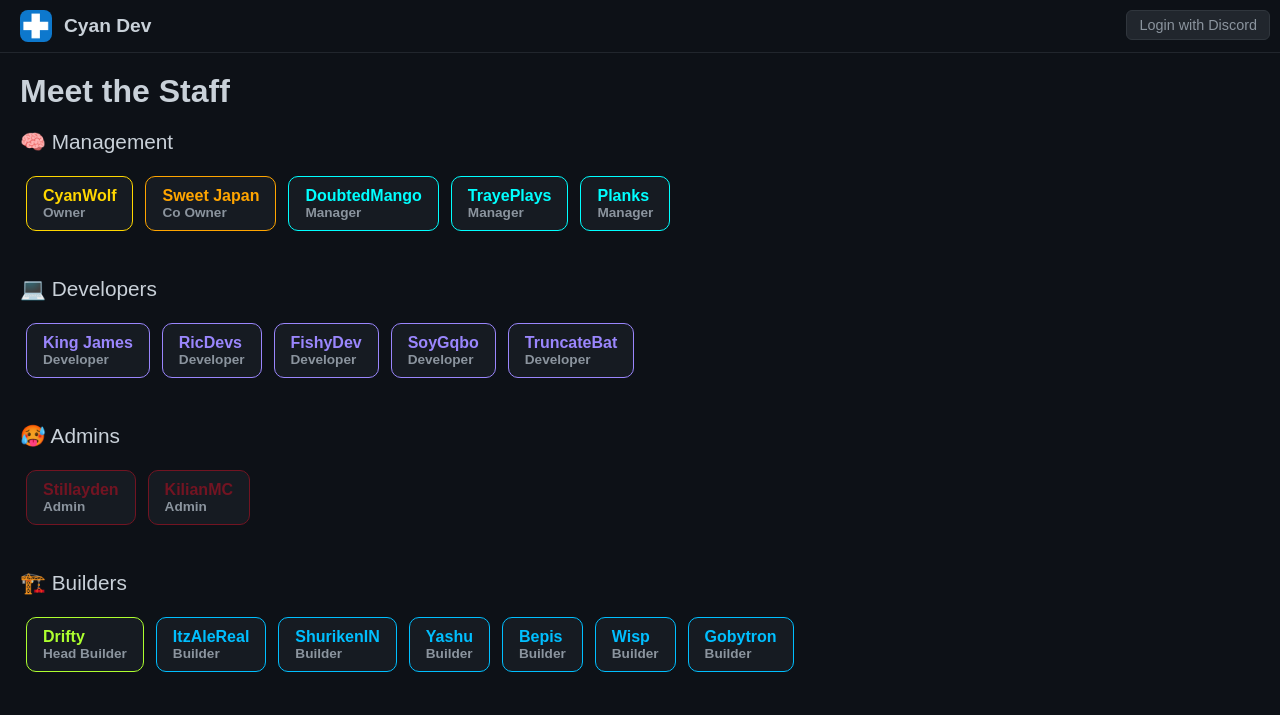
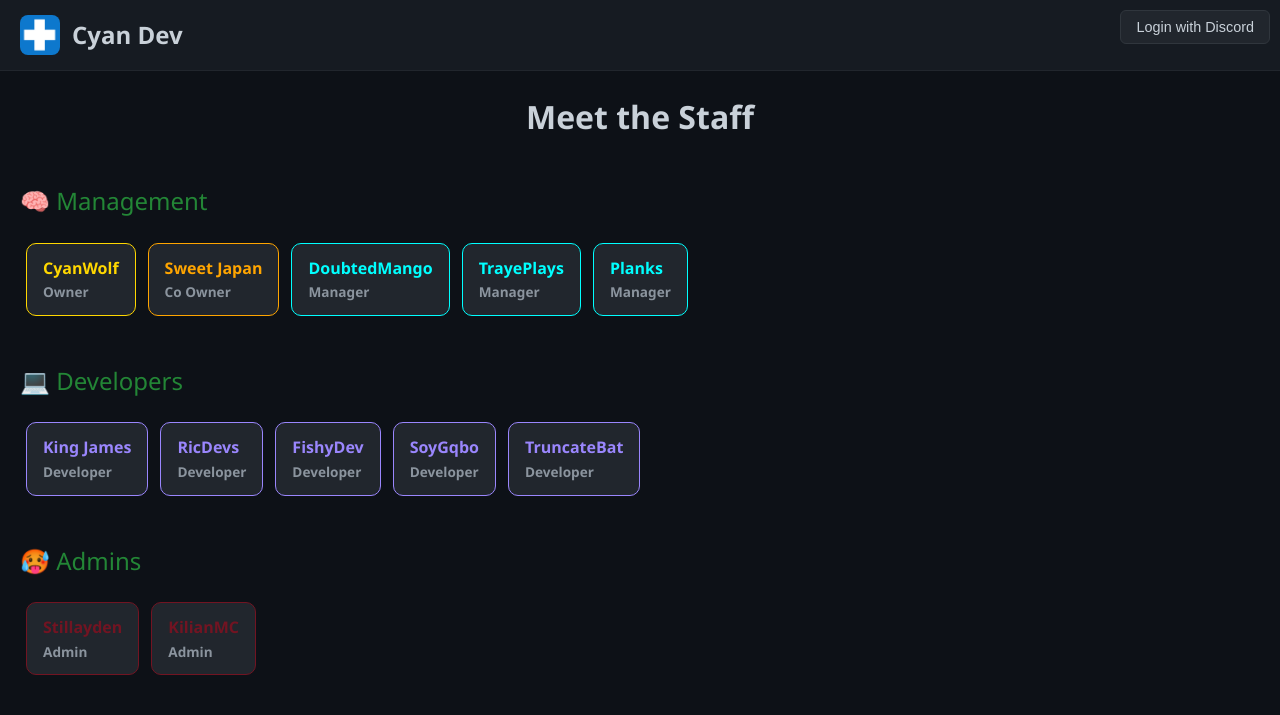
Before and after one commit to cyanstudiosdev/cyanstudiosdev.github.io, a plain HTML site: page staff.html in a window 1280 px wide. Shown: the top 715 px of the page. Drawn offline with Linux system fonts and the light colour scheme.

Commit message:
Update staff.html

```diff
--- a/staff.html
+++ b/staff.html
@@ -7,14 +7,15 @@
   <style>
     body {
       margin: 0;
-      font-family: Arial, sans-serif;
+      font-family: 'Segoe UI', Tahoma, Geneva, Verdana, sans-serif;
       background-color: #0d1117;
       color: #c9d1d9;
+      line-height: 1.6;
     }
 
     .topnav {
-      background-color: #0d1117;
-      padding: 10px 20px;
+      background-color: #161b22;
+      padding: 15px 20px;
       border-bottom: 1px solid #21262d;
       display: flex;
       align-items: center;
@@ -28,31 +29,36 @@
     }
 
     .topnav-left img {
-      width: 32px;
-      height: 32px;
+      width: 40px;
+      height: 40px;
       border-radius: 8px;
     }
 
     .title {
-      font-size: 1.2rem;
+      font-size: 1.5rem;
       font-weight: bold;
     }
 
     .tabs {
       display: flex;
-      gap: 12px;
+      gap: 15px;
       margin-left: 20px;
     }
 
     .tab {
       color: #8b949e;
       text-decoration: none;
-      padding: 6px 12px;
+      padding: 8px 15px;
       border-radius: 6px;
+      transition: background-color 0.3s;
+    }
+
+    .tab:hover {
+      background-color: #21262d;
     }
 
     .tab.active {
-      background-color: #161b22;
+      background-color: #238636;
       color: white;
       font-weight: bold;
     }
@@ -65,17 +71,22 @@
 
     .login-button {
       background: #21262d;
-      color: #8b949e;
+      color: #c9d1d9;
       border: 1px solid #30363d;
       border-radius: 6px;
-      padding: 6px 12px;
+      padding: 8px 15px;
       cursor: pointer;
       font-size: 0.9rem;
+      transition: background-color 0.3s;
+    }
+
+    .login-button:hover {
+      background: #30363d;
     }
 
     .user-avatar {
-      width: 28px;
-      height: 28px;
+      width: 30px;
+      height: 30px;
       border-radius: 50%;
     }
 
@@ -97,10 +108,11 @@
       padding: 20px;
       font-size: 2rem;
       font-weight: bold;
+      text-align: center;
     }
 
     .content {
-      padding: 0 20px 40px 20px;
+      padding: 20px;
     }
 
     .section {
@@ -108,18 +120,24 @@
     }
 
     .section-title {
-      font-size: 1.3rem;
+      font-size: 1.5rem;
       margin-bottom: 16px;
+      color: #238636;
     }
 
     .member {
       display: inline-block;
-      background-color: #161b22;
+      background-color: #21262d;
       border: 1px solid #30363d;
       border-radius: 10px;
-      padding: 10px 16px;
+      padding: 12px 16px;
       margin: 6px;
       font-weight: bold;
+      transition: transform 0.2s;
+    }
+
+    .member:hover {
+      transform: scale(1.05);
     }
 
     .member-role {
```
